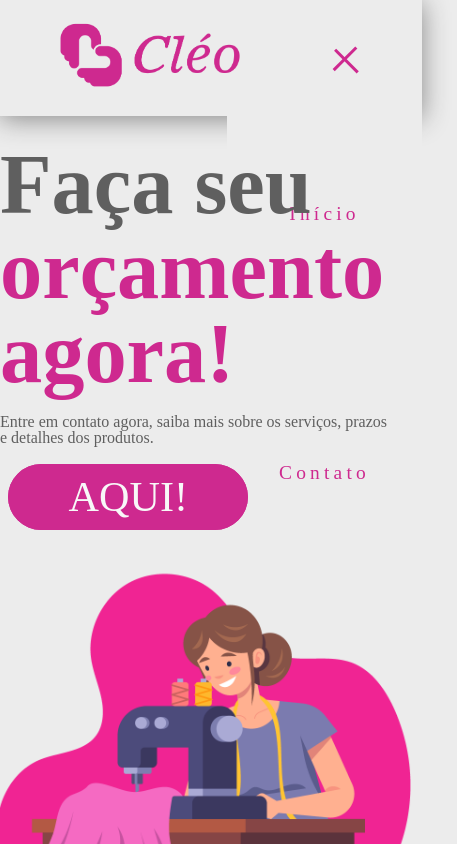
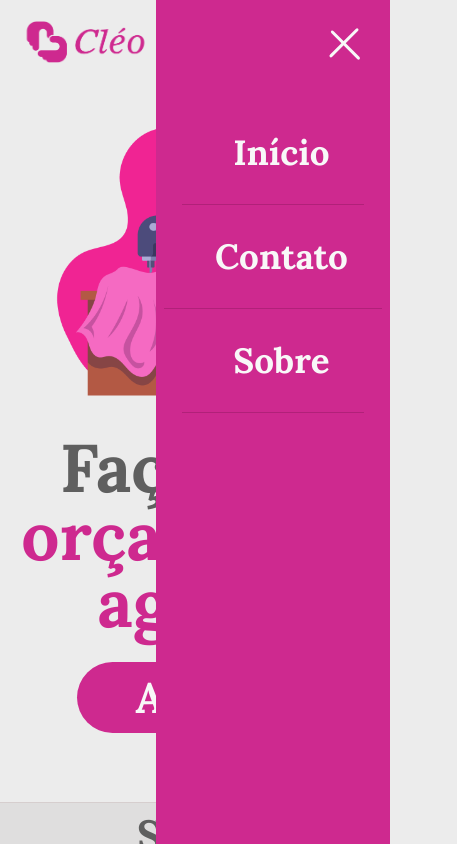
Before and after one commit to marconatt0/Nicolas-Marconatto-Machado, a plain HTML site: page index.html in a window 390 px wide. Both pictures are taken after a click on the element 345 px from the left and 58 px from the top of the page. Shown: the top 844 px of the page, 457 px wide, since content can reach past the window. Drawn offline with Linux system fonts and the light colour scheme; a web font is replaced by a local one.

Commit message:
first commit

```diff
--- a/index.html
+++ b/index.html
@@ -5,18 +5,21 @@
     <meta http-equiv="X-UA-Compatible" content="IE=edge">
     <meta name="viewport" content="width=device-width, initial-scale=1.0">
     <link href="style/style.css" rel="stylesheet">
+    <link href="style/media.css" rel="stylesheet">
     <link href="style/fonts.css" rel="stylesheet">
-    <title>Document</title>
+    <script src="https://kit.fontawesome.com/bc8faa93a8.js" crossorigin="anonymous"></script>
+    <title>Cleo Aventais</title>
 </head>
 
 <body>
     <header>
 
         <nav>
+            <a class="logo" href="index.html">
+                <img src="components/img/Cleo-aventais-pink.png">
+            </a>
 
-            <a class="logo" href="#">
-                <img src="Cleo-aventais-pink.png">
-            </a>
+            <div class="box-white"></div>
 
             <div class="mobile-menu">
                 <div class="line1"></div>
@@ -25,36 +28,78 @@
             </div>
 
             <ul class="nav-list">
-                <li><a href="#">Início</a></li>
-                <li><a href="#">Contato</a></li>
-                <li><a href="#">Sobre</a></li>
+                <li><a id="#logo">Início</a></li>
+                <li><a id="#h2">Contato</a></li>
+                <li><a id="sobre.html">Sobre</a></li>
             </ul>
 
         </nav>
 
     </header>
 
+    <main>
+        <section class="home">
+            <aside>
 
-    <main>
-        <aside>
+                <h1>Faça seu</h1>
+                <h1><span>orçamento</span></h2>
+                <h1><span>agora!</span></h3>
 
-            <h2>Faça seu</h2>
-            <h2><span>orçamento</span></h2>
-            <h2><span>agora!</span></h3>
-            <p>
-                Entre em contato agora, saiba mais sobre os serviços, prazos e detalhes dos produtos.
-            </p>
+                <div class="whats">
+                    <a href="https://wa.me/5551984915224" id="whats">AQUI!</a>
+                </div>
 
-            <div>
-                <a href="https://wa.me/5551984915224" id="whats">AQUI!</a>
+            </aside>
+
+            <article>
+                <img src="components/img/Mulher-costurando.png">
+            </article>
+        </section>
+
+        <section class="contato">
+            <h2>Entre em contato</h2>
+
+            <div class="redes">
+
+                <a class="whats2" href="#">
+                    <i class="fa-brands fa-whatsapp"></i>
+                </a>
+
+                <a class="face" href="#">
+                    <i class="fa-brands fa-facebook"></i>
+                </a>
+
+                <a class="insta" href="#">
+                    <i class="fa-brands fa-instagram"></i>
+                </a>
             </div>
 
+
+
+        </section>
+
+        <section class="sobre">
+            <h3>Sobre</h3>
+
+            <p>Lorem Ipsum is simply dummy text of the printing and typesetting industry. Lorem Ipsum has been the industry's standard dummy text ever since the 1500s, when an unknown printer took a galley of type and scrambled it to make a type specimen book. It has survived not only five centuries, but also the leap into electronic typesetting, remaining essentially unchanged. It was popularised in the 1960s with the release of Letraset sheets containing Lorem Ipsum passages, and more recently with desktop publishing software like Aldus PageMaker including versions of Lorem Ipsum.</p>
+
+            <div class="perfil">
+                <img src="components/img/cleo-perfil.jpg">
+            </div>
+        </section>
+    </main>
+
+    <footer class="footer">
+        <aside>
+            <h4>todos os direitos</h4>
+            <h4>reservados</h4>
         </aside>
 
-        <article>
-            <img src="Mulher-costurando.png">
-        </article>
-    </main>
+        <a class="white-logo">
+            <img src="components/img/Cleo-aventais.png">
+        </a>
+
+    </footer>
 
     <script src="mobile-navbar.js"></script>
 
--- /dev/null
+++ b/style/media.css
@@ -0,0 +1,110 @@
+@media screen and (max-width: 760px) {
+    body, header{
+        position: fixed;
+        box-sizing: border-box;
+        width: 100%;
+        overflow-x: hidden;
+        z-index: 1;
+    }
+
+/*--home--*/
+
+    .home{
+        flex-direction: column-reverse;
+        position: relative;
+        display: flex;
+        justify-content: center;
+        align-items: center;
+    }
+
+    h1{
+        font-size: 8vh;
+        line-height: 8vh;
+        text-align: center;
+    }
+
+    .whats{
+        display: flex;
+        justify-content: center;
+        align-items: flex-start;
+    }
+
+    article img{
+        width: 40vh;
+    }
+
+    .box-white{
+        display: none;
+    }
+
+    .nav-list {
+        position: absolute;
+        display: flex;
+        top: 0vh;
+        right: 0;
+        width: 60vw;
+        height: 100vh;
+        background: #CE298F;
+        flex-direction: column;
+        align-items: center;
+        justify-content: flex-start;
+        transform: translateX(100%);
+        transition: transform 0.3s ease-in;
+    }
+
+    .nav-list li:first-child{
+        margin-top: 12vh;
+    }
+
+    .nav-list li {
+        margin-left: 0;
+        opacity: 0;
+        border-bottom: 1px solid #b12179;
+        padding: 5px 10px
+    }
+
+    .nav-list a{
+        color: #f8f8f8;
+        border-radius: 0;
+        font-size: 35px;
+    }
+
+    .nav-list a:hover{
+        background: none;
+    }
+
+    .mobile-menu {
+        display: block;
+        margin-left: 15vh;
+        z-index: 1;
+    }
+  }
+
+  .nav-list.active {
+    transform: translateX(0);
+  }
+
+  @keyframes navLinkFade {
+    from {
+      opacity: 0;
+      transform: translateX(50px);
+    }
+    to {
+      opacity: 1;
+      transform: translateX(0);
+    }
+  }
+
+  .mobile-menu.active .line1 {
+    transform: rotate(-45deg) translate(-8px, 8px) scaleX(1.25);
+    background: #f8f8f8;
+  }
+
+  .mobile-menu.active .line2 {
+    opacity: 0;
+  }
+
+  .mobile-menu.active .line3 {
+    transform: rotate(45deg) translate(-5px, -7px) scaleX(1.25);
+    background: #f8f8f8;
+  }
--- a/style/style.css
+++ b/style/style.css
@@ -8,13 +8,29 @@ body{
     background-color: rgb(236, 236, 236);
 }
 
+/*--nav--*/
+
+nav{
+    position: fixed;
+    display: flex;
+    justify-content: space-around;
+    align-items: center;
+    background-color: rgb(236, 236, 236);
+    height: 10vh;
+    width: 100%;
+    z-index: 1;
+}
+
+.box-white{
+    height: 10vh;
+    width: 30vh;
+}
 
 .logo img{
-    width: 23vh;
-}
+    width: 15vh;
+    display: block;
+    float: left;
 
-.logo{
-    transition: 0.3;
 }
 
 .logo:hover{
@@ -26,92 +42,28 @@ text-decoration: none;
 }
 
 .nav-list a{
-    color: #CE298F;
+    color: #5f5f5f;
     display: block;
     padding: 1.5rem;
     border-radius: 0.5rem;
+    margin-left: 2vh;
 }
 
 .nav-list a:hover{
     background: #dddddd;
 }
 
-nav{
-    position: fixed;
-    display: flex;
-    justify-content: space-around;
-    align-items: center;
-    background-color: rgb(236, 236, 236);
-    height: 10vh;
-    width: 100%;
-    padding: 1rem;
-    box-shadow: 0px 3px 25px #888888;
-}
-
-main{
-    position: absolute;
-    display: flex;
-    flex-direction: row;
-    top: 17vh;
-    align-items: center;
-    width: 100%;
-    justify-content: center;
-}
-
-h2{
-    color: #5f5f5f;
-    font-size: 10vh;
-    line-height: 10vh;
-}
-
-span{
-    color: #CE298F;
-}
-
-p{
-    color: #5f5f5f;
-    margin-top: 2vh;
-    line-height: 2vh;
-    max-width: 500px;
-}
-
-article img{
-    margin-left: 10vh;
-    width: 75vh;
-}
-
 .nav-list{
-    list-style: none;
-    display: flex;
+    max-width: 100%;
+    float: left;
 }
 
 .nav-list li{
-    font-size: 2.3vh;
-    letter-spacing: 0.5vh;
-    margin-left: 2vh;
-}
-
-div{
-    margin-top: 3vh;
-}
-
-#whats{
-    color: #f8f8f8;
-    background-color: #CE298F;
-    border: 0.1rem solid  #CE298F;
-    margin: 20vh 1vh;
-    padding: 1vh 7vh;
-    border-radius: 500vh;
-    font-size: 5vh;
-}
-
-#whats:hover{
-    background-color: #d13a97;
-    color: white;
+    display: inline-block;
 }
 
 .mobile-menu{
-    margin-bottom: 3vh;
+
     display: none;
     cursor: pointer;
 }
@@ -122,67 +74,144 @@ div{
     background: #CE298F;
     margin: 8px;
     transition: 0.3s;
+    border-radius: 3px;
 }
 
-@media screen and (max-width: 760px) {
-    body {
-      overflow-x: hidden;
+/*--nav--*/
+
+/*--home--*/
+
+.home{
+    position: absolute;
+    display: flex;
+    background-color: rgb(236, 236, 236);
+    flex-direction: row;
+    top: 15vh;
+    width: 100%;
+    align-items: center;
+    justify-content: center;
 }
 
-    main{
-        flex-direction: column;
+h1{
+    color: #5f5f5f;
+    font-size: 10vh;
+    line-height: 10vh;
+}
+
+span{
+    color: #CE298F;
 }
 
 article img{
-        margin-left: 2vh;
-        width: 60vh
+    width: 75vh;
+    margin-top: -4vh;
 }
 
-    .nav-list {
-      position: absolute;
-      top: 10vh;
-      right: 0;
-      width: 50vw;
-      height: 92vh;
-      background: rgb(236, 236, 236);
-      flex-direction: column;
-      align-items: center;
-      justify-content: space-around;
-      transform: translateX(100%);
-      transition: transform 0.3s ease-in;
-    }
-    .nav-list li {
-      margin-left: 0;
-      opacity: 0;
-    }
-    .mobile-menu {
-        display: block;
-    }
+.whats{
+    margin-top: 3vh;
 }
 
-  .nav-list.active {
-    transform: translateX(0);
+#whats{
+    color: #f8f8f8;
+    background-color: #CE298F;
+    padding: 1vh 7vh;
+    border-radius: 500vh;
+    font-size: 5vh;
 }
 
-  @keyframes navLinkFade {
-    from {
-      opacity: 0;
-      transform: translateX(50px);
-    }
-    to {
-      opacity: 1;
-      transform: translateX(0);
-    }
+#whats:hover{
+    background-color: #d43b9a;
+    color: white;
 }
 
-  .mobile-menu.active .line1 {
-    transform: rotate(-45deg) translate(-8px, 8px);
+/*--home--*/
+
+/*--contato--*/
+
+.contato{
+    position: absolute;
+    display: flex;
+    justify-content: space-around;
+    align-items: center;
+    flex-direction: column;
+    background-color: rgb(236, 236, 236);
+    border-top: 1px solid #d6cece;
+    width: 100%;
+    height: 50vh;
+    top: 165.1vh;
 }
 
-  .mobile-menu.active .line2 {
-    opacity: 0;
+h2{
+    font-size: 5vh;
+    color: #5f5f5f;
 }
 
-  .mobile-menu.active .line3 {
-    transform: rotate(45deg) translate(-5px, -7px);
+.redes{
+    position: relative;
+    display: flex;
+    justify-content: space-evenly;
+    width: 70%;
 }
+
+i{
+    font-size: 7vh;
+    color: #5f5f5f;
+}
+
+/*--contato--*/
+
+/*--sobre--*/
+
+.sobre{
+    position: absolute;
+    display: flex;
+    justify-content: space-around;
+    align-items: center;
+    flex-direction: column;
+    background-color: rgb(223, 222, 222);
+    border-top: 1px solid #d6cece;
+    width: 100%;
+    height: 70vh;
+    top: 95vh;
+}
+
+h3{
+    font-size: 5vh;
+    color: #5f5f5f;
+}
+
+p{
+    max-width: 70vh;
+    color: #5f5f5f;
+}
+
+.perfil img{
+    width: 25vh;
+    border-radius: 60%;
+    border: 15px solid #CE298F
+}
+
+/*--sobre--*/
+
+/*--rodapé--*/
+
+.footer{
+    position: absolute;
+    display: flex;
+    justify-content: space-evenly;
+    align-items: center;
+    flex-direction: row;
+    width: 100%;
+    height: 15vh;
+    background-color: #CE298F;
+    top: 220vh;
+}
+
+.white-logo img{
+    width:  15vh;
+}
+
+h4{
+    color:#f8f8f8;
+    line-height: 15px;
+}
```
Also changed, not shown: components/fonts/Lora-Bold.ttf (added), components/fonts/Lora-BoldItalic.ttf (added), components/fonts/Lora-Italic.ttf (added), components/fonts/Lora-Medium.ttf (added), components/fonts/Lora-MediumItalic.ttf (added), components/fonts/Lora-Regular.ttf (added), components/fonts/Lora-SemiBold.ttf (added), components/fonts/Lora-SemiBoldItalic.ttf (added), components/img/Cleo-aventais-pink.png (added), components/img/Cleo-aventais.png (added), components/img/Mulher-costurando.png (added), components/img/cleo-perfil.jpg (added). Lines whose indentation alone changed are shown as unchanged.
